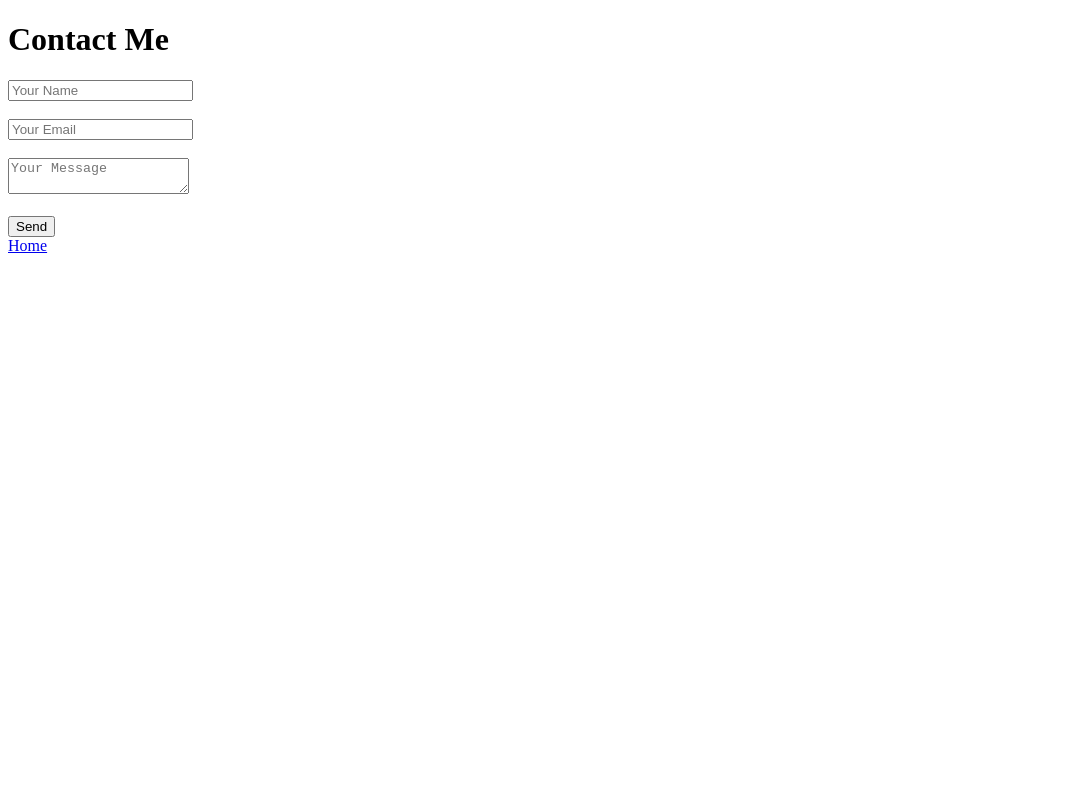
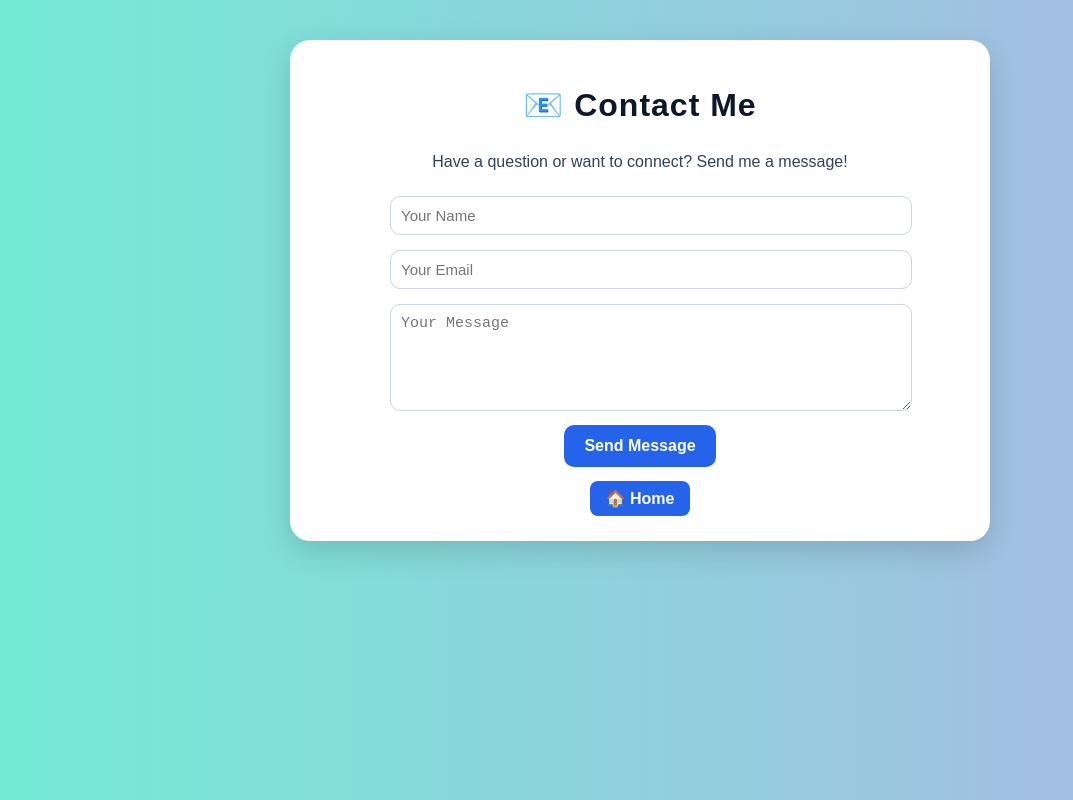
Before and after one commit to arradanaganesan-ai/personal-portfolio-blog, a plain HTML site: page contact.html in a window 1280 px wide. Shown: the whole page, without its empty margins (0-1073 px from the left). Drawn offline with Linux system fonts and the light colour scheme.

```diff
--- a/contact.html
+++ b/contact.html
@@ -2,22 +2,27 @@
 <html>
 <head>
     <title>Contact Me</title>
+    <link rel="stylesheet" href="style.css">
 </head>
 <body>
 
-    <h1>Contact Me</h1>
+    <div class="card">
+    <h1>📧 Contact Me</h1>
+
+    <p>Have a question or want to connect? Send me a message!</p>
 
     <form>
-        <input type="text" placeholder="Your Name"><br><br>
+        <input type="text" placeholder="Your Name">
 
-        <input type="email" placeholder="Your Email"><br><br>
+        <input type="email" placeholder="Your Email">
 
-        <textarea placeholder="Your Message"></textarea><br><br>
+        <textarea placeholder="Your Message" rows="5"></textarea>
 
-        <button type="submit">Send</button>
+        <button type="submit">Send Message</button>
     </form>
 
-    <a href="index.html">Home</a>
+    <a href="index.html">🏠 Home</a>
+</div>
 
 </body>
 </html>
--- a/style.css
+++ b/style.css
@@ -1,3 +1,10 @@
+
+@import url('https://fonts.googleapis.com/css2?family=Poppins:wght@400;600;700&display=swap');
+
+body{
+    font-family:'Poppins',sans-serif;
+}
+
 body {
     font-family: Arial, sans-serif;
     margin: 0;
@@ -75,12 +82,12 @@ text-align:center;
 }
 
 .card{
-background:white;
-width:60%;
-margin:20px auto;
-padding:20px;
-border-radius:15px;
-box-shadow:0 0 10px gray;
+    max-width:650px;
+    margin:40px auto;
+    background:white;
+    padding:25px;
+    border-radius:20px;
+    box-shadow:0 10px 30px rgba(0,0,0,0.15);
 }
 
 .navbar{
@@ -111,8 +118,18 @@ body{
 }
 
 h1{
-    margin-top:50px;
-    color:#1e3a8a;
+    text-align:center;
+    font-size:32px;
+    font-weight:700;
+    color:#0f172a;
+    margin-bottom:25px;
+    letter-spacing:1px;
+}
+
+p{
+    font-size:16px;
+    line-height:1.6;
+    color:#334155;
 }
 
 button{
@@ -121,6 +138,21 @@ button{
     padding:10px 20px;
     border:none;
     border-radius:20px;
+}
+
+a{
+    display:inline-block;
+    margin-top:14px;
+    padding:8px 16px;
+    background:#2563eb;
+    color:white;
+    text-decoration:none;
+    border-radius:8px;
+    font-weight:600;
+}
+
+a:hover{
+    transform:scale(1.05);
 }
 
 .navbar{
@@ -142,3 +174,42 @@ button{
     background:#333;
     color:white;
 }
+
+input,textarea{
+    width:100%;
+    padding:12px;
+    margin:10px 0;
+    border:1px solid #cbd5e1;
+    border-radius:10px;
+    font-size:15px;
+}
+
+button{
+    background:#2563eb;
+    color:white;
+    border:none;
+    padding:12px 20px;
+    border-radius:10px;
+    font-size:16px;
+    font-weight:600;
+    cursor:pointer;
+}
+
+button:hover{
+    transform:translateY(-2px);
+}
+form{
+    max-width:500px;
+    margin:auto;
+}
+
+input, textarea{
+    width:100%;
+    padding:10px;
+    margin-top:5px;
+}
+
+span{
+    color:red;
+    font-size:14px;
+}
```
Also changed, not shown: about.html (+1 -0 lines), blog.html (+1 -0 lines), index.html (+17 -2 lines), login.html (+9 -4 lines), projects.html (+1 -0 lines), script.js (+40 -0 lines).
